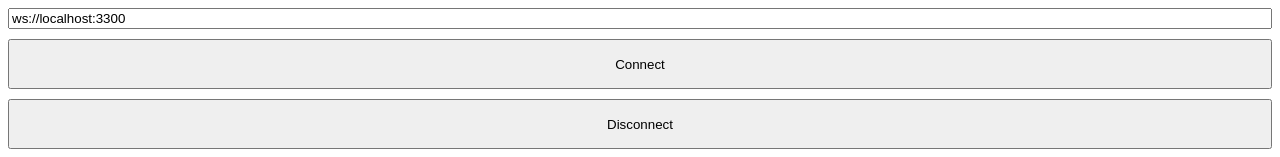
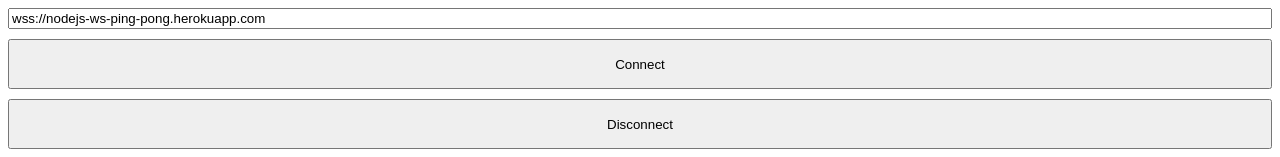
Before and after one commit to F1uctus/nodejs-ws-ping-pong, a website: page client/index.html in a window 1280 px wide. Shown: the top 157 px of the page. Drawn offline with Linux system fonts and the light colour scheme.

Commit message:
`client/index.html`: Replace default url

```diff
--- a/client/index.html
+++ b/client/index.html
@@ -56,7 +56,7 @@
             <input
                 type="text"
                 id="url"
-                placeholder="ws://localhost:3300" value="ws://localhost:3300">
+                value="wss://nodejs-ws-ping-pong.herokuapp.com">
             <button onclick="connect()" style="height: 50px;">
                 Connect
             </button>
```
